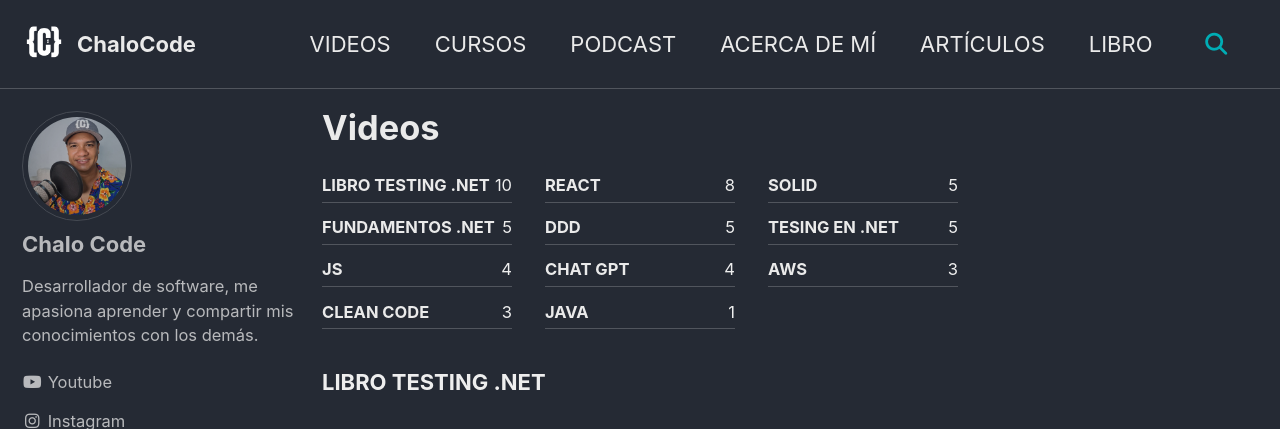
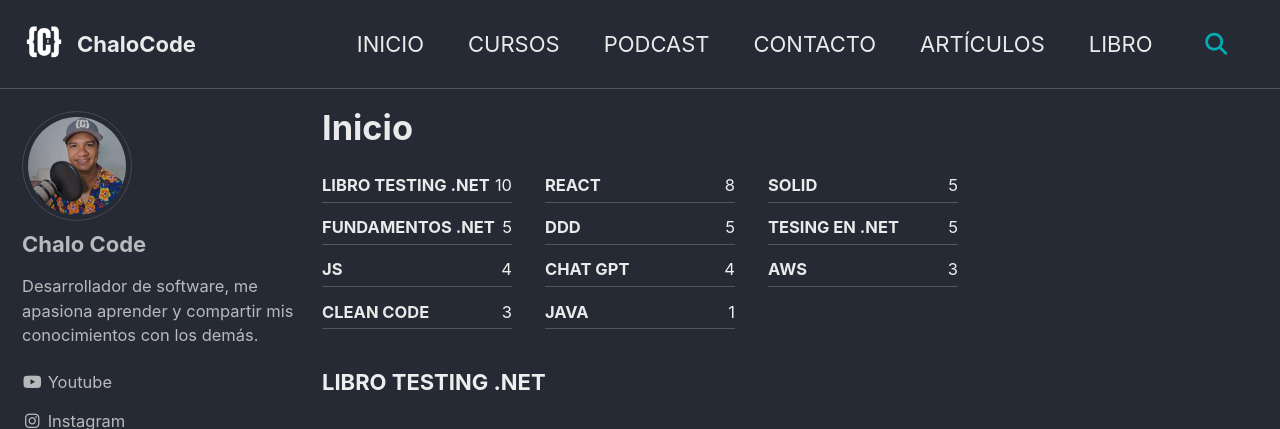
Before and after one commit to ChaloCode/ChaloCode.github.io, a Jekyll site: the page built from _pages/home.md, in a window 1280 px wide and 900 px high, cut to the strip 0-429 px from the top of the window. Built offline with Jekyll 4.4.1, drawn with Linux system fonts in a browser that asks for light colours; cached includes are drawn as plain includes.

Commit message:
update navigation and about page links; add new home page

```diff
--- a/_data/navigation.yml
+++ b/_data/navigation.yml
@@ -1,13 +1,13 @@
 # main links
 main:
-  - title: "VIDEOS"
-    url: /videos/
+  - title: "INICIO"
+    url: /inicio/
   - title: "CURSOS"
     url: /cursos/
   - title: "PODCAST"
     url: /podcast/
-  - title: "ACERCA DE MÍ"
-    url: /acerca-de-mi/
+  - title: "CONTACTO"
+    url: /contacto/
   - title: "ARTÍCULOS"
     url: /articulos/
   - title: "LIBRO"
--- a/_pages/about.md
+++ b/_pages/about.md
@@ -1,7 +1,7 @@
 ---
 layout: single
 title: Acerca de mí
-permalink: /acerca-de-mi/
+permalink: /contacto/
 author_profile: true
 _youtube:
   videos:
--- a/_pages/videos.md
+++ b/_pages/home.md
@@ -1,6 +1,6 @@
 ---
 layout: categories
-title: Videos
-permalink: /videos/
+title: Inicio
+permalink: /inicio/
 author_profile: true
 ---
```
